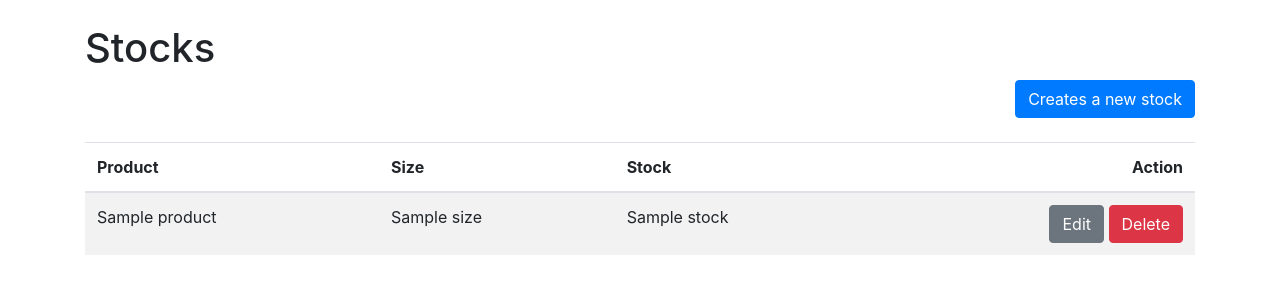
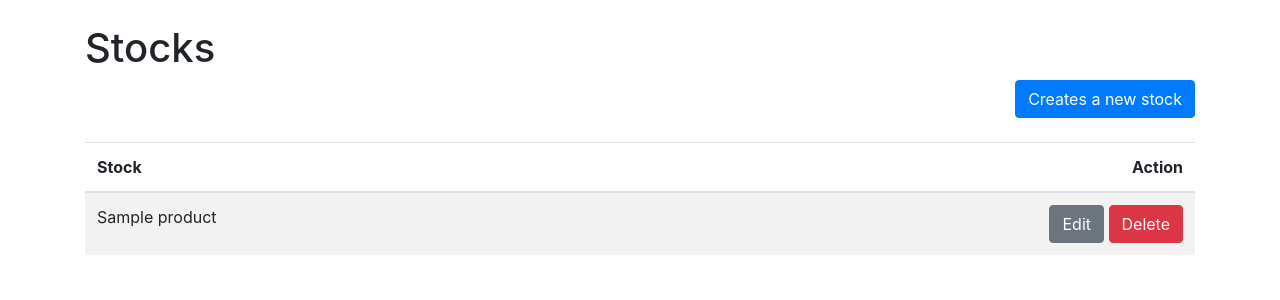
Before and after one commit to Frank-thomas63/projet7v3-chaustore, a Symfony app: template templates/admin/stock/index.html.twig in a window 1280 px wide. Shown: the part 56-356 px from the top of the page. Run offline with Twig, Linux system fonts and the light colour scheme; the template is opened without the code that fills it: most values are stand-ins (such as "Sample title", 1, 10 or a date in 2020); some libraries are stand-ins or nearby versions.

Commit message:
Revert " stock ok > go admin"
This reverts commit 7f5a1c87fb1443bc889794d3942ebe7c27d12d74.

```diff
--- a/src/Entity/Stock.php
+++ b/src/Entity/Stock.php
@@ -18,7 +18,7 @@ class Stock
     private $id;
 
     /**
-     * @ORM\Column(type="integer", length=255)
+     * @ORM\Column(type="string", length=255)
      */
     private $name;
 
--- a/templates/admin/stock/index.html.twig
+++ b/templates/admin/stock/index.html.twig
@@ -23,8 +23,6 @@
       <table class="table table-striped">
         <thead>
           <tr>
-            <th>Product</th>
-            <th>Size</th>
             <th>Stock</th>
             <th class="text-right">Action</th>
           </tr>
@@ -32,16 +30,14 @@
           <tbody>
             {% for stock in stocks %}
               <tr>
-                <td> {{ stock.product.name }} </td>
-                <td> {{ stock.size.name }} </td>
-                <td> {{ stock.name }} </td>
+                <td> {{ stock.product }} </td>
                 <td class="text-right">
                   <a href="{{ path('admin.stock.edit', {id: stock.id}) }}" class="btn btn-secondary">Edit</a>
                   <form method="post" action="{{ path('admin.stock.delete', {id: stock.id} ) }}" style="display: inline-block"
                   onsubmit="return confirm('Do you really want to delete {{  stock.name }} ?' )">
                     <input type="hidden" name="_method" value="DELETE">
                     <input type="hidden" name="_token" value="{{ csrf_token('delete' ~ stock.id) }}">
-                    <button class="btn   btn-danger"> Delete </button>
+                    <button class="btn btn-danger"> Delete </button>
                   </form>
                 </td>
               </tr>
```
Also changed, not shown: src/Form/StockType.php (+2 -5 lines).
